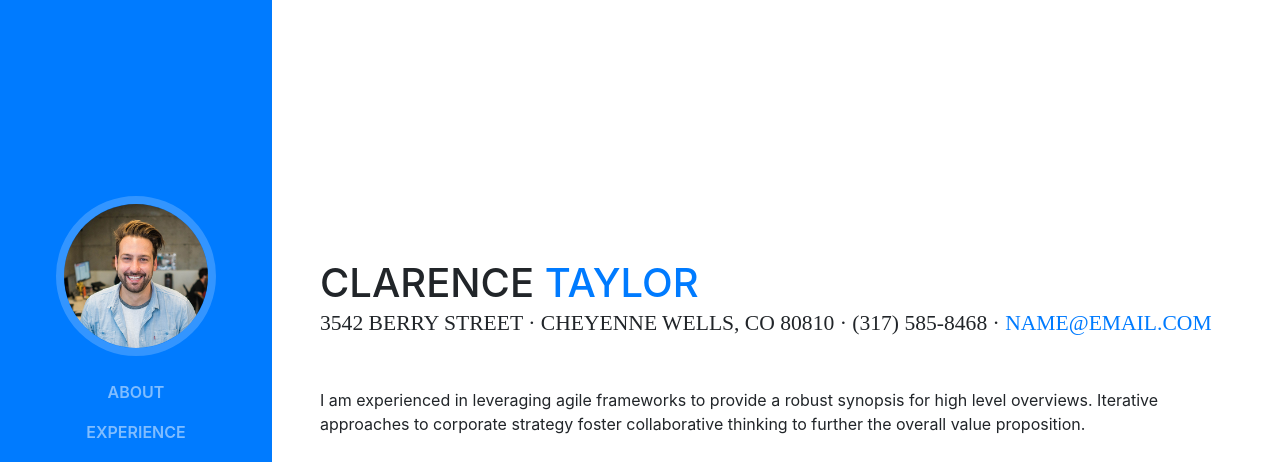
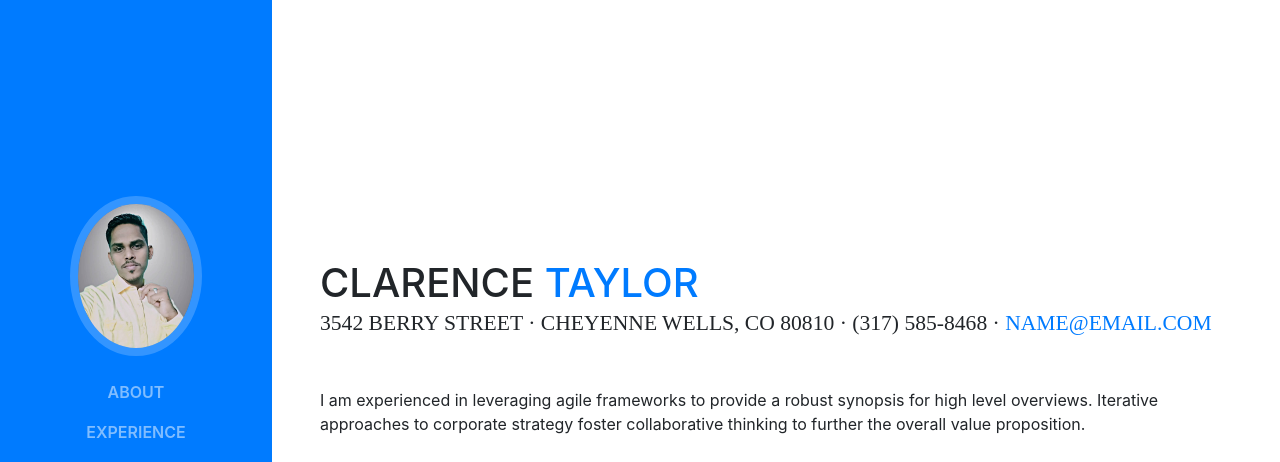
Before and after one commit to shanmugamani1023/sample, a website with bundled scripts: page index.html in a window 1280 px wide. Shown: the top 462 px of the page. Built offline with nearby package versions, Linux system fonts and the light colour scheme; a web font is replaced by a local one.

Commit message:
profile_pic

```diff
--- a/index.html
+++ b/index.html
@@ -31,7 +31,7 @@
       <a class="navbar-brand js-scroll-trigger" href="#page-top">
         <span class="d-block d-lg-none">Start Bootstrap</span>
         <span class="d-none d-lg-block">
-          <img class="img-fluid img-profile rounded-circle mx-auto mb-2" src="img/profile.jpg" alt="">
+          <img class="img-fluid img-profile rounded-circle mx-auto mb-2" src="img/pic1.jpg" alt="">
         </span>
       </a>
       <button class="navbar-toggler" type="button" data-toggle="collapse" data-target="#navbarSupportedContent" aria-controls="navbarSupportedContent" aria-expanded="false" aria-label="Toggle navigation">
```
Also changed, not shown: img/pic1.jpg (added).
